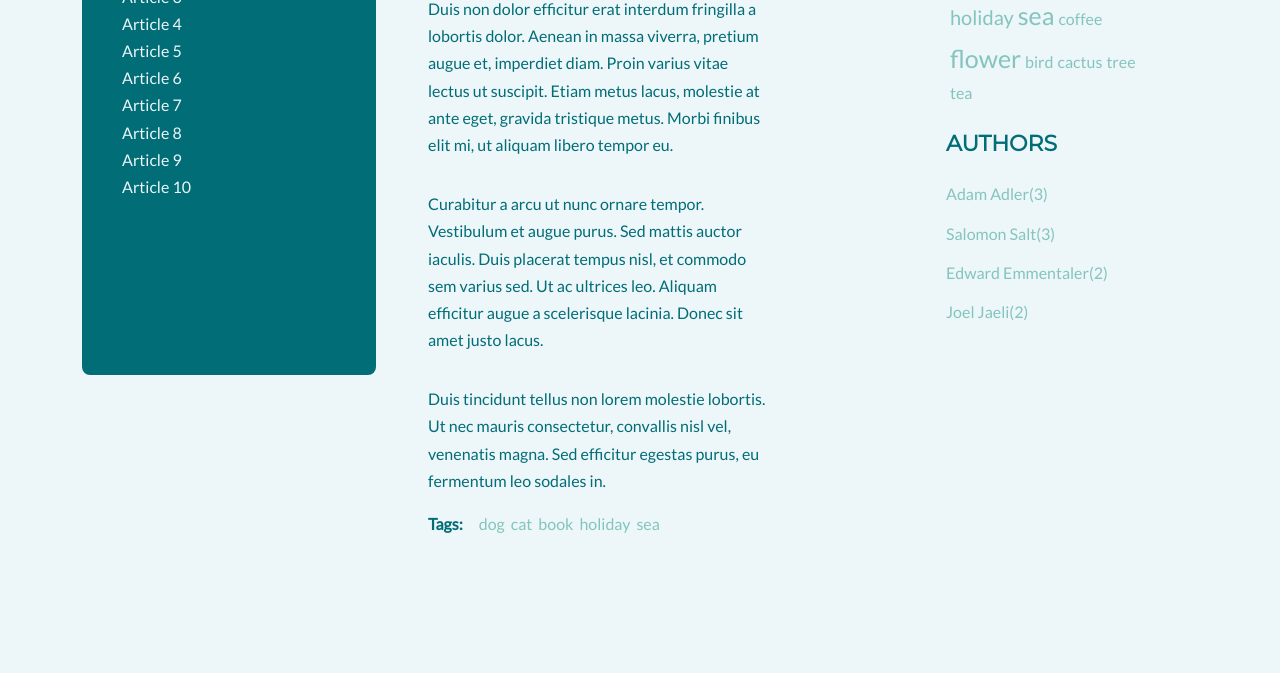
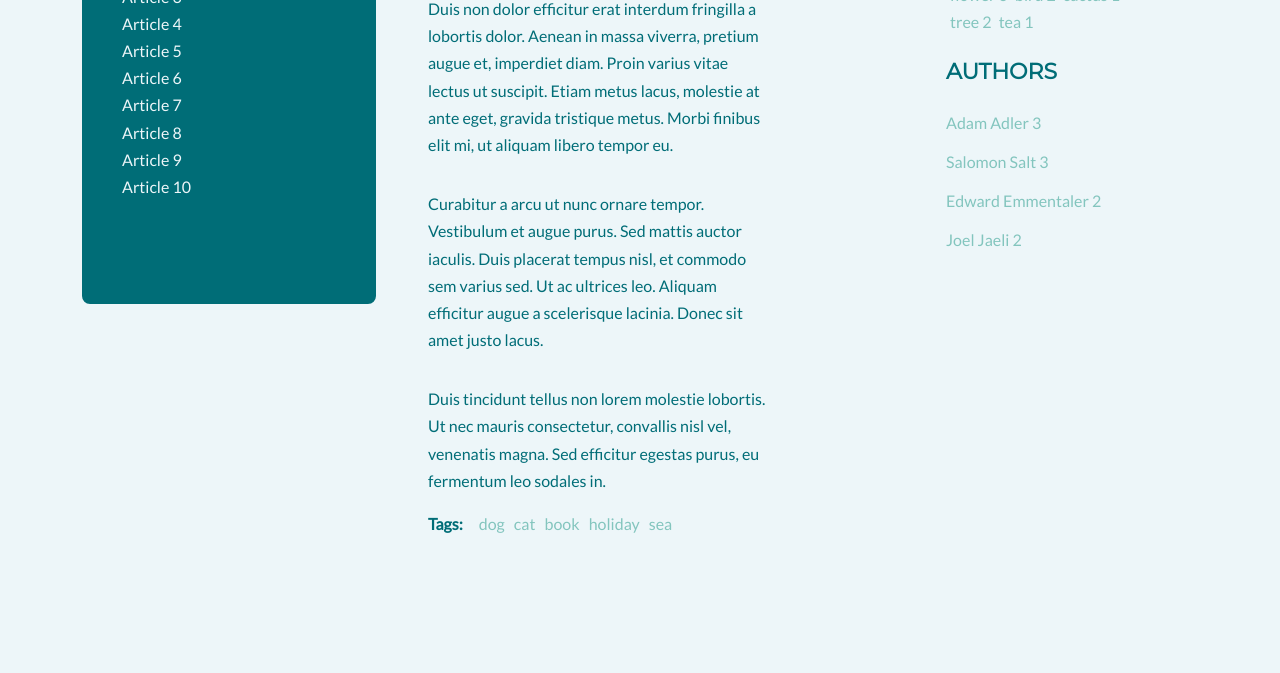
Before and after one commit to Aga-de/Blog-Javascript, a website: page index.html in a window 1280 px wide. Shown: the part 431-1104 px from the top of the page. Drawn offline with nearby package versions, Linux system fonts and the light colour scheme.

Commit message:
Add Handlebars

```diff
--- a/index.html
+++ b/index.html
@@ -191,6 +191,26 @@
               </main>
             </div>
           </div>
+          <script id="template-article-link" type="text/x-handlebars-template">
+            <li><a href="#{{ id }}"><span>{{ title }}</span></a></li>
+          </script>
+          <script id="template-tag-link" type="text/x-handlebars-template">
+            <li><a href ="#{{ tag }}"><span>{{ title }}</span></a></li>
+          </script>
+          <script id="template-author-link" type="text/x-handlebars-template">
+            <a href="#{{ tag }}"> <span>{{ title }}</span></a>
+          </script>
+          <script id="template-tag-cloud-link" type="text/x-handlebars-template">
+            {{#each tags}}
+            <li><a class="tag-size-{{ className }}" href="#tag-{{ tag }}"> <span> {{ tag }} {{ count }} </span></a> </li>
+            {{/each}}
+          </script>
+          <script id="template-authors-cloud-link" type="text/x-handlebars-template">
+            {{#each authors}}
+            <li><a href="#author-{{ author }}"><span> {{ author }} {{ count }}</span></a></li>
+            {{/each}}
+          </script>
+          <script src="https://cdnjs.cloudflare.com/ajax/libs/handlebars.js/4.1.0/handlebars.min.js"></script>
           <script src="js/script.js"></script>
     </body>
 </html>
--- a/js/script.js
+++ b/js/script.js
@@ -1,4 +1,14 @@
 'use strict'
+
+const templates = {
+  articleLink: Handlebars.compile(document.querySelector('#template-article-link').innerHTML),
+  articleTagLink: Handlebars.compile(document.querySelector('#template-tag-link').innerHTML),
+  articleAuthorLink: Handlebars.compile(document.querySelector('#template-author-link').innerHTML),
+  tagCloudLink: Handlebars.compile(document.querySelector('#template-tag-cloud-link').innerHTML),
+  tagCloudAuthorsLink: Handlebars.compile(document.querySelector('#template-authors-cloud-link').innerHTML)
+
+}
+
 
 { const opt = {
     articleSelector: '.post',
@@ -79,7 +89,8 @@
       const articleTitle = article.querySelector(opt.titleSelector).innerHTML;
 
       /* create HTML of the link */
-      const linkHTML = '<li><a href="#' + articleId + '"><span>' +  articleTitle + '</span></a></li>';
+      const linkHTMLData = {id: articleId, title: articleTitle};
+      const linkHTML = templates.articleLink(linkHTMLData);
       console.log(linkHTML);
 
       /* insert link into html variable */
@@ -163,11 +174,12 @@
         console.log(tag);
 
         /* generate HTML of the link */
-        const linkHTML = '<li><a href="#tag-' + tag + '"><span>' + tag + '</span></a></li>';
-        console.log(linkHTML);
+        const tagHTMLData = {tag: "tag-" + tag, title: tag};
+        const tagHTML = templates.articleTagLink(tagHTMLData);
+        console.log(tagHTML);
 
         /* add generated code to html variable */
-        html = html + linkHTML;
+        html = html + tagHTML;
         console.log(html);
 
         /*[NEW] check if this link is NOT already in allTags*/
@@ -193,21 +205,27 @@
     /*[NEW] create variable for all links HTML code */
     const tagsParams = calculateTagsParams(allTags);
     console.log('tagsParams:', tagsParams);
-    let allTagsHTML ='';
+    let allTagsData = {tags: []};
 
     /*[NEW] START LOOP: for each tag in allTags: */
     for (let tag in allTags) {
       /*[NEW] generate code of a link and add it to allTagsHTML*/
-      const tagLinkHTML = '<li><a class="' + calculateTagClass(allTags[tag], tagsParams) + '" href="#tag-' + tag + '">' + tag + '</a></li>';
+      //const tagLinkHTML = '<li><a class="' + calculateTagClass(allTags[tag], tagsParams) + '" href="#tag-' + tag + '">' + tag + '</a></li>';
 
-      allTagsHTML += tagLinkHTML;
+      //allTagsHTML += tagLinkHTML;
+      allTagsData.tags.push({
+        tag: tag,
+        count: allTags[tag],
+        className: calculateTagClass(allTags[tag], tagsParams)
+      });
 
       console.log(tag);
     /* [NEW] END LOOP: for each tag in allTags: */
     }
 
     /* [NEW] add HTML from allTagsHTML to tagList */
-    tagList.innerHTML = allTagsHTML;
+    tagList.innerHTML = templates.tagCloudLink(allTagsData);
+    console.log(allTagsData);
 
 }
 
@@ -299,10 +317,11 @@
         console.log(articleAuthor);
 
         /*generate HTML of the link*/
-        const linkHTML = '<a href="#author-' + articleAuthor + '"><span>' + articleAuthor + '</span></a>';
+        const authorHTMLData = { tag: "author-" + articleAuthor, title: articleAuthor};
+        const authorHTML = templates.articleAuthorLink(authorHTMLData);
 
         /*add genetared code to html variable*/
-        html = html + linkHTML;
+        html = html + authorHTML;
         console.log(html);
 
         /*[NEW] check if this link is NOT already in allAuthors*/
@@ -323,24 +342,30 @@
     const authorsList = document.querySelector(opt.authorsListSelector);
 
     /* [NEW] create variable for all links HTML code */
-    let allAuthorsHTML = '';
+    const allAuthorsData = { authors: []};
 
     /* [NEW] START LOOP: for each author in allAuthors: */
     for (let articleAuthor in allAuthors) {
       /*[NEW] generate code of a link and add it to allAuthorsHTML */
-      allAuthorsHTML += '<li><a href="#author-' + articleAuthor + '">' + articleAuthor + '(' + allAuthors[articleAuthor] + ')</a></li>';
+      //allAuthorsHTML += '<li><a href="#author-' + articleAuthor + '">' + articleAuthor + '(' + allAuthors[articleAuthor] + ')</a></li>';
+      allAuthorsData.authors.push({
+        author: articleAuthor,
+        count: allAuthors[articleAuthor]
+      });
     }
     /* [NEW] END LOOP: for each author in allAuthors: */
 
     /*[NEW] add HTML from allAuthorsHTML to authorsList */
-    authorsList.innerHTML = allAuthorsHTML;
+    authorsList.innerHTML = templates.tagCloudAuthorsLink(allAuthorsData);
+    console.log(authorsList);
 
     }
 
   generateAuthors();
 
 
-  const authorClickHandler = function (event) {
+  const authorClickHandler = function (event){
+
     /*prevent default action for this event*/
     event.preventDefault();
 
```
Also changed, not shown: .eslint.json.
